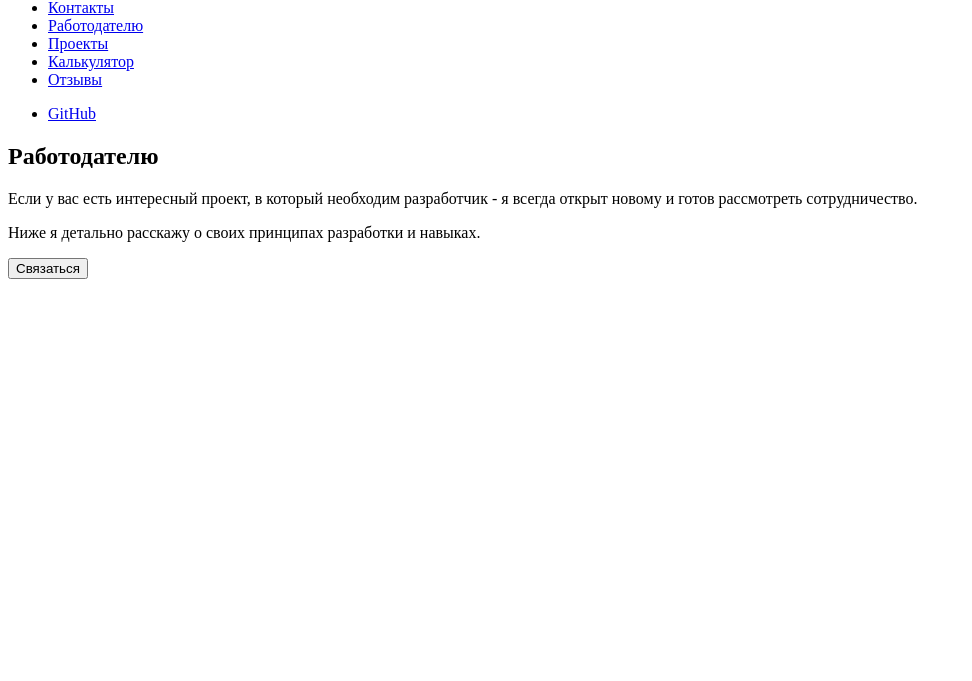
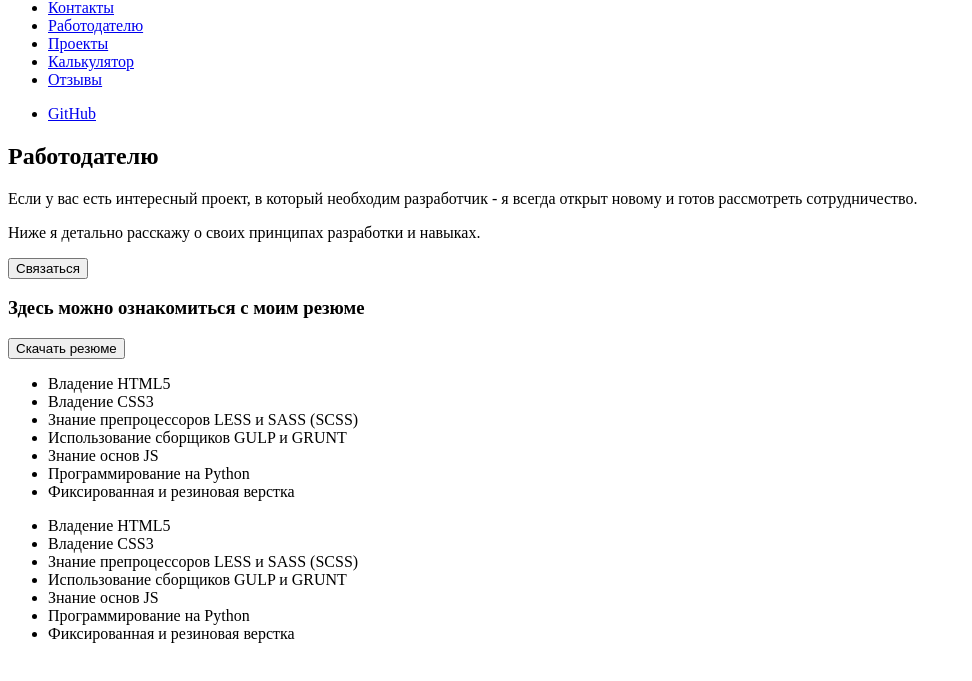
Before and after one commit to Umorph/fullstack-website, a plain HTML site: page employer.html in a window 1280 px wide. Shown: the part 115-796 px from the top of the page, without its empty margins (0-972 px from the left). Drawn offline with Linux system fonts and the light colour scheme.

Commit message:
Добавил разметку блока навыков в employer.html

```diff
--- a/employer.html
+++ b/employer.html
@@ -39,6 +39,33 @@
             </p>
             <button class="main-keyvisual__button contact-button contact-button--big">Связаться</button>
         </section>
+        <section class="summary">
+            <h3 class="summary__heading">Здесь можно ознакомиться с моим резюме</h3>
+            <button class="summary__button">Скачать резюме</button>
+            <div class="summary_column">
+                <ul class="summary__skills-list skills-list">
+                    <li class="skills-item">Владение HTML5</li>
+                    <li class="skills-item">Владение  CSS3</li>
+                    <li class="skills-item">Знание препроцессоров LESS и SASS (SCSS)</li>
+                    <li class="skills-item">Использование сборщиков GULP и GRUNT</li>
+                    <li class="skills-item">Знание основ JS</li>
+                    <li class="skills-item">Программирование на Python</li>
+                    <li class="skills-item">Фиксированная и резиновая верстка</li>
+                </ul>
+            </div>
+            <div class="summary_column">
+                <ul class="summary__principles-list principles-list">
+                    <li class="principles-item">Владение HTML5</li>
+                    <li class="principles-item">Владение  CSS3</li>
+                    <li class="principles-item">Знание препроцессоров LESS и SASS (SCSS)</li>
+                    <li class="principles-item">Использование сборщиков GULP и GRUNT</li>
+                    <li class="principles-item">Знание основ JS</li>
+                    <li class="principles-item">Программирование на Python</li>
+                    <li class="principles-item">Фиксированная и резиновая верстка</li>
+                </ul>
+            </div>
+            <div class="summary_column"></div>
+        </section>
     </main>
 </body>
 </html>
```
